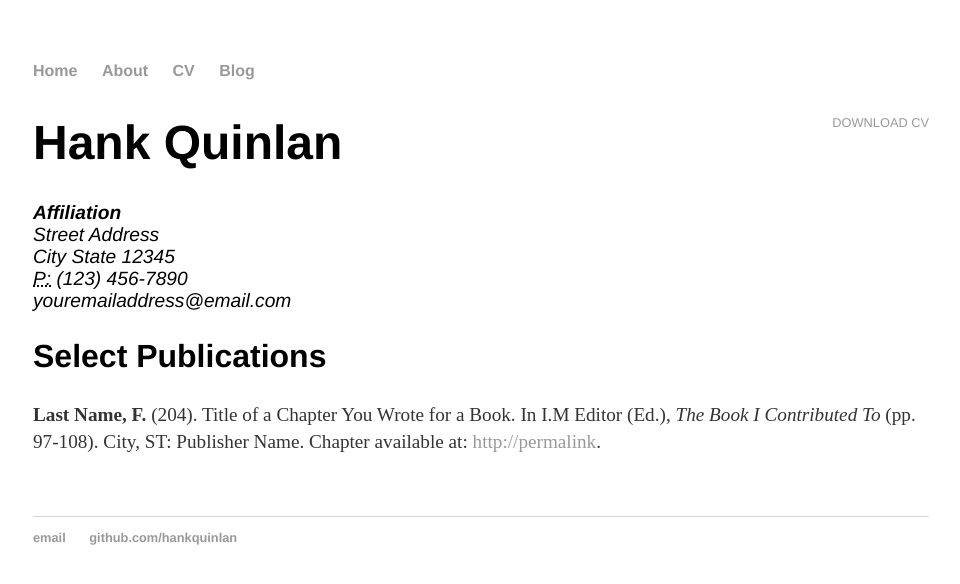
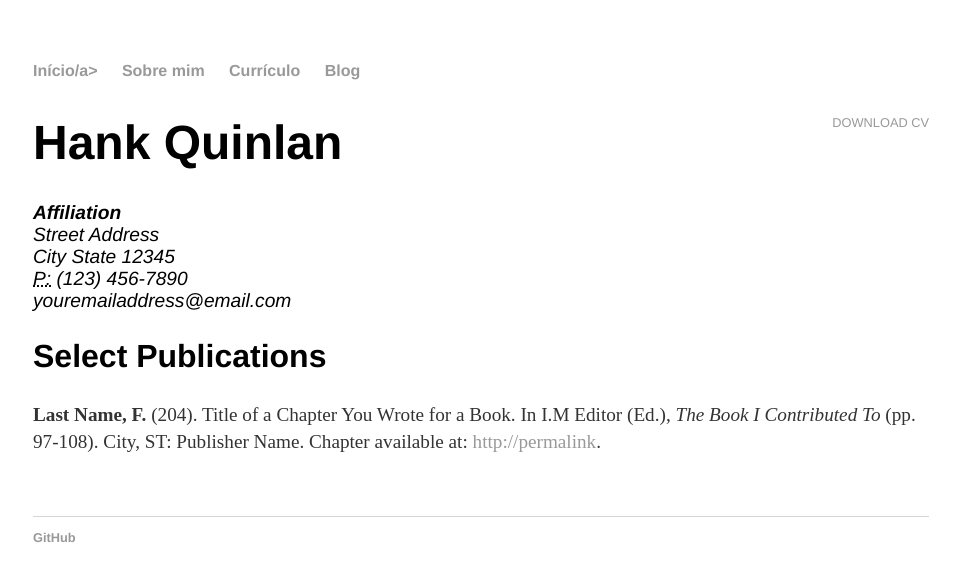
Before and after one commit to leonardohenriquedev/old-portfolio, a Jekyll site: the page built from cv/index.html, in a window 1280 px wide. Shown: the top 584 px of the page, without its empty margins (159-1119 px from the left). Built offline with Jekyll 4.4.1, drawn with Linux system fonts in a browser that asks for light colours.

Commit message:
Atualiza pagina principal

```diff
--- a/_layouts/default.html
+++ b/_layouts/default.html
@@ -11,9 +11,9 @@
   <body>
     <nav>
 <ul>
-<li><a href="/">Home</a></li>
-<li><a href="/about">About</a></li>
-<li><a href="/cv">CV</a></li>
+<li><a href="/">Início/a></li>
+<li><a href="/about">Sobre mim</a></li>
+<li><a href="/cv">Currículo</a></li>
 <li><a href="/blog">Blog</a></li>
 </ul>
     </nav>
@@ -25,8 +25,7 @@
 
   <footer>
    <ul>
-   <li><a href="mailto:hankquinlanhub@gmail.com">email</a></li>
-   <li><a href="https://github.com/hankquinlan">github.com/hankquinlan</a></li>
+   <li><a href="https://github.com/leonardohenriquedev/trybe-fullstack">GitHub</a></li>
    </ul>
   </footer>
   </body>
```
